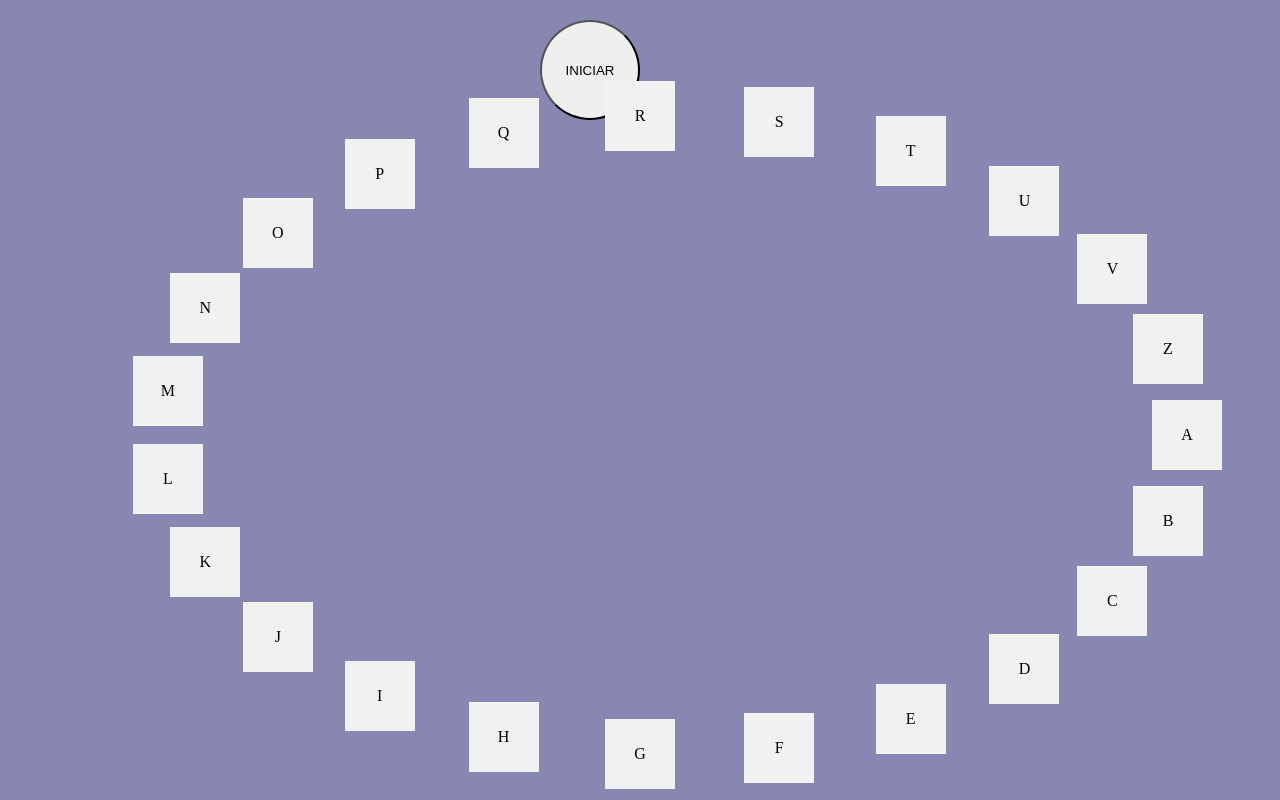
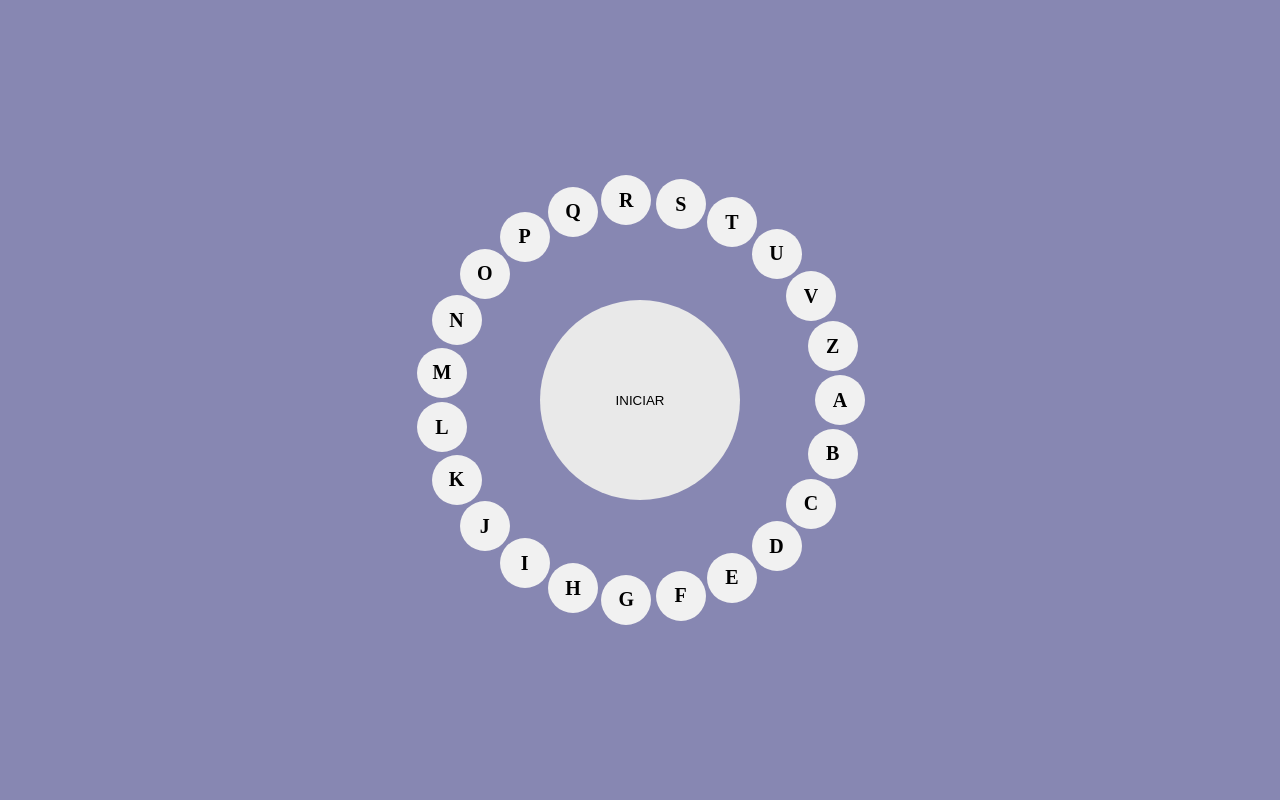
Before and after one commit to Josueledo/stop, a plain HTML site: page index.html in a window 1280 px wide. Drawn offline with Linux system fonts and the light colour scheme.

Commit message:
Update style.css

```diff
--- a/style.css
+++ b/style.css
@@ -7,28 +7,38 @@ body{
     background: rgb(135, 135, 178);
     .start-button{
         position: absolute;
-        top: 20px;
+        top: calc(50% - 100px);
         left: calc(50% - 100px);
-        width: 100px;
-        height: 100px;
+        width: 200px;
+        height: 200px;
         padding: 10px;
         border-radius: 50%;
+        border: none;
+        background-color: rgb(233, 233, 233);
+        cursor: pointer;
     }
+
     .container{
-        display: flex;
-        gap: 20px;
+        position: relative;
         width: 500px;
-        flex-wrap: wrap;
-
+        height: 500px;
+        margin: auto;;
         span{
             background-color:rgb(241, 241, 241) ;
-            padding: 20px;
-            width: 70px;
-            height: 70px;
+            padding: 5px;
             display: flex;
             align-items: center;
             justify-content: center;
             cursor: pointer;
+        }
+        .letter {
+            width: 50px;
+            height: 50px;
+            position: absolute;
+            transform: translate(-50%, -50%);
+            font-size: 20px;
+            font-weight: bold;
+            border-radius: 50%;
         }
     }
 }
@@ -37,3 +47,22 @@ body{
     margin: 0;
     box-sizing: border-box;
 }
+
+@media (width <= 800px) {
+    body{
+        .start-button{
+            top: calc(50% - 65px);
+            left: calc(50% - 65px);
+            width: 130px;
+            height: 130px;
+        }
+        .container{
+            width: 350px;
+            height: 350px;
+            .letter{
+                width: 35px;
+                height: 35px;
+            }
+        }
+    }
+}
```
